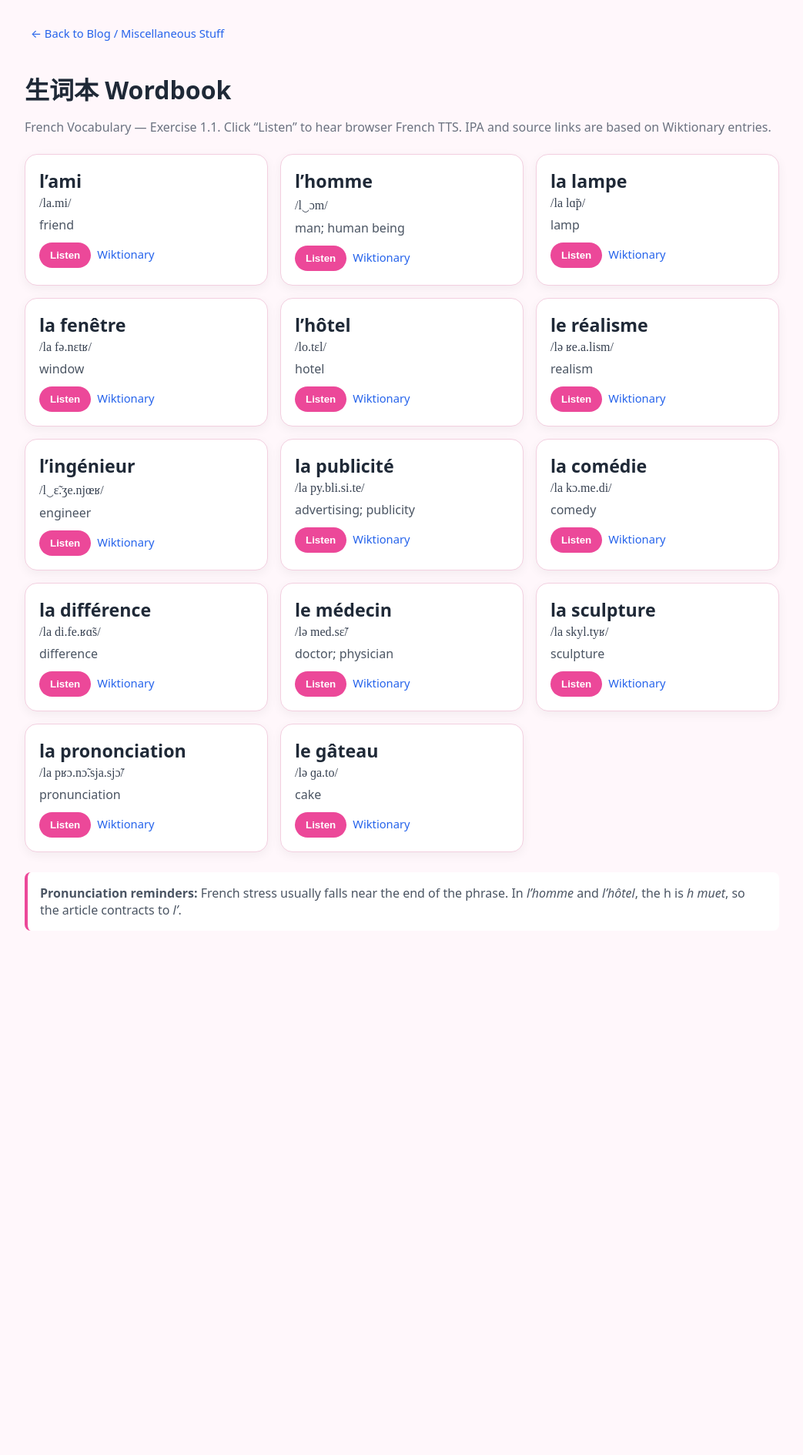
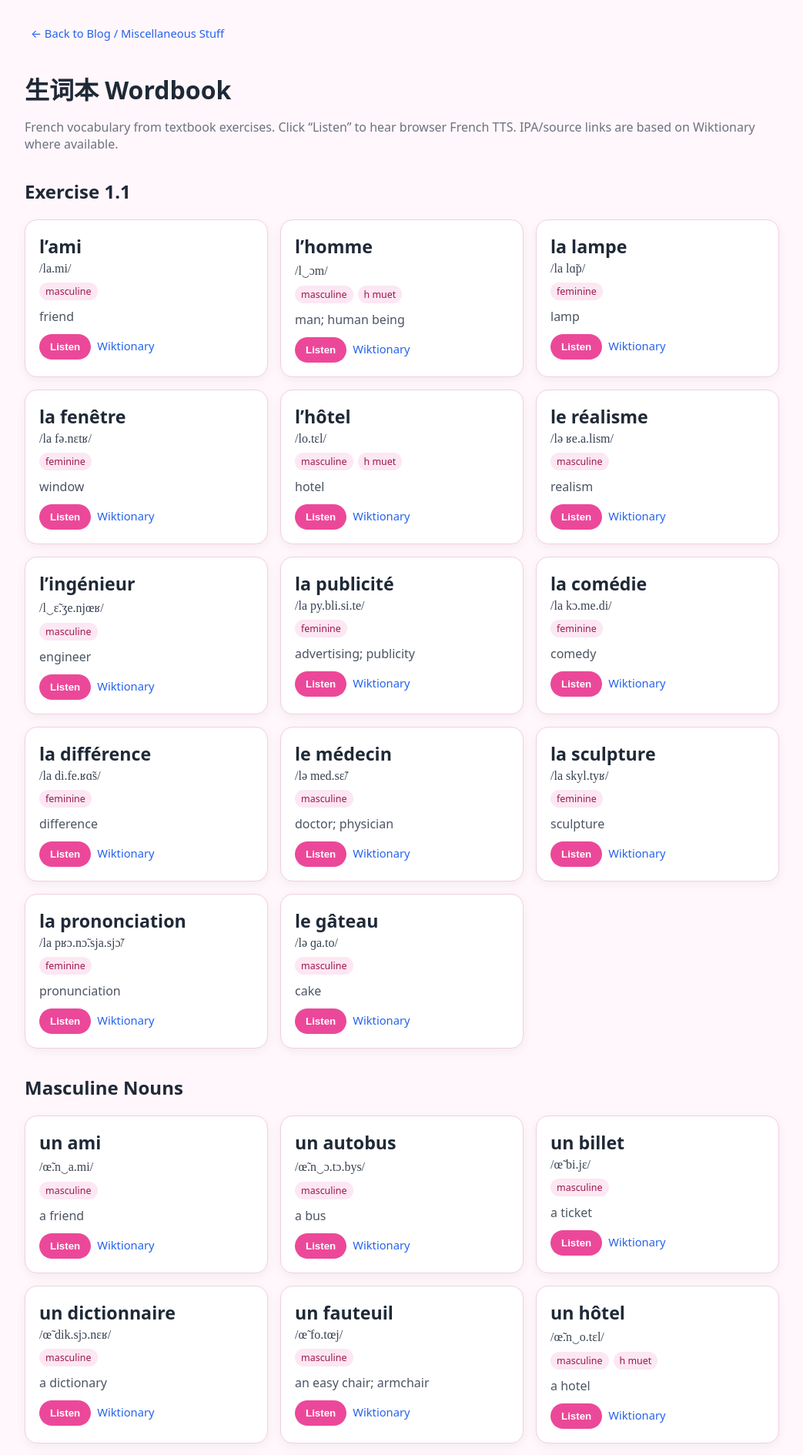
Before and after one commit to XYavecasdf/XYavecasdf.github.io, a Jekyll site: the page wordbook/index.html, which Jekyll copies as it is, in a window 1280 px wide. Shown: the top 1890 px of the page at 77% size, without its empty margins (118-1161 px from the left). Built offline with Jekyll 4.4.1, drawn with Linux system fonts in a browser that asks for light colours; before the commit the page ends 1241 px from its top, so only the background shows below that; some of the changed text lies outside the part shown.

Commit message:
Add French noun lesson vocabulary to Wordbook

```diff
--- a/wordbook/index.html
+++ b/wordbook/index.html
@@ -3,18 +3,20 @@
 <head>
   <meta charset="utf-8" />
   <meta name="viewport" content="width=device-width, initial-scale=1" />
-  <title>生词本 Wordbook — French Vocabulary Exercise 1.1</title>
+  <title>生词本 Wordbook — French Vocabulary</title>
   <style>
     :root { font-family: system-ui, -apple-system, BlinkMacSystemFont, 'Segoe UI', sans-serif; color: #1f2937; background: #fff7fb; }
     body { margin: 0; padding: 32px; }
     main { max-width: 980px; margin: 0 auto; }
     h1 { margin-bottom: 8px; }
+    h2 { margin-top: 34px; }
     .subtitle { color: #6b7280; margin-bottom: 24px; }
     .grid { display: grid; grid-template-columns: repeat(auto-fit, minmax(260px, 1fr)); gap: 16px; }
     .card { background: white; border: 1px solid #f3cfe0; border-radius: 16px; padding: 18px; box-shadow: 0 4px 14px rgba(0,0,0,.05); }
     .word { font-size: 1.45rem; font-weight: 750; margin-bottom: 4px; }
     .ipa { font-family: 'Charis SIL', 'Doulos SIL', serif; color: #374151; margin-bottom: 8px; }
     .meaning { color: #4b5563; margin-bottom: 12px; }
+    .tag { display: inline-block; font-size: .78rem; margin: 0 6px 10px 0; padding: 3px 8px; border-radius: 999px; background: #fce7f3; color: #9d174d; }
     button { border: 0; border-radius: 999px; padding: 9px 14px; cursor: pointer; background: #ec4899; color: white; font-weight: 650; }
     button:hover { background: #db2777; }
     a { color: #2563eb; text-decoration: none; font-size: .92rem; margin-left: 8px; }
@@ -27,37 +29,71 @@
 <main>
   <a class="back" href="/blog/#miscellaneous-stuff">← Back to Blog / Miscellaneous Stuff</a>
   <h1>生词本 Wordbook</h1>
-  <p class="subtitle">French Vocabulary — Exercise 1.1. Click “Listen” to hear browser French TTS. IPA and source links are based on Wiktionary entries.</p>
-  <section class="grid" id="cards"></section>
+  <p class="subtitle">French vocabulary from textbook exercises. Click “Listen” to hear browser French TTS. IPA/source links are based on Wiktionary where available.</p>
+  <div id="sections"></div>
   <div class="note">
-    <strong>Pronunciation reminders:</strong> French stress usually falls near the end of the phrase. In <em>l’homme</em> and <em>l’hôtel</em>, the h is <em>h muet</em>, so the article contracts to <em>l’</em>.
+    <strong>Pronunciation reminders:</strong> French stress usually falls near the end of the phrase. In <em>l’homme</em>, <em>l’hôtel</em>, and <em>l’héroïne</em>, the h is <em>h muet</em>. But <em>le héros</em> has <em>h aspiré</em>, so there is no elision.
   </div>
 </main>
 <script>
-const words = [
-  {fr:"l’ami", ipa:"/la.mi/", meaning:"friend", url:"https://fr.wiktionary.org/wiki/ami"},
-  {fr:"l’homme", ipa:"/l‿ɔm/", meaning:"man; human being", url:"https://fr.wiktionary.org/wiki/homme"},
-  {fr:"la lampe", ipa:"/la lɑ̃p/", meaning:"lamp", url:"https://fr.wiktionary.org/wiki/lampe"},
-  {fr:"la fenêtre", ipa:"/la fə.nɛtʁ/", meaning:"window", url:"https://fr.wiktionary.org/wiki/fen%C3%AAtre"},
-  {fr:"l’hôtel", ipa:"/lo.tɛl/", meaning:"hotel", url:"https://fr.wiktionary.org/wiki/h%C3%B4tel"},
-  {fr:"le réalisme", ipa:"/lə ʁe.a.lism/", meaning:"realism", url:"https://fr.wiktionary.org/wiki/r%C3%A9alisme"},
-  {fr:"l’ingénieur", ipa:"/l‿ɛ̃.ʒe.njœʁ/", meaning:"engineer", url:"https://fr.wiktionary.org/wiki/ing%C3%A9nieur"},
-  {fr:"la publicité", ipa:"/la py.bli.si.te/", meaning:"advertising; publicity", url:"https://fr.wiktionary.org/wiki/publicit%C3%A9"},
-  {fr:"la comédie", ipa:"/la kɔ.me.di/", meaning:"comedy", url:"https://fr.wiktionary.org/wiki/com%C3%A9die"},
-  {fr:"la différence", ipa:"/la di.fe.ʁɑ̃s/", meaning:"difference", url:"https://fr.wiktionary.org/wiki/diff%C3%A9rence"},
-  {fr:"le médecin", ipa:"/lə med.sɛ̃/", meaning:"doctor; physician", url:"https://fr.wiktionary.org/wiki/m%C3%A9decin"},
-  {fr:"la sculpture", ipa:"/la skyl.tyʁ/", meaning:"sculpture", url:"https://fr.wiktionary.org/wiki/sculpture"},
-  {fr:"la prononciation", ipa:"/la pʁɔ.nɔ̃.sja.sjɔ̃/", meaning:"pronunciation", url:"https://fr.wiktionary.org/wiki/prononciation"},
-  {fr:"le gâteau", ipa:"/lə ɡa.to/", meaning:"cake", url:"https://fr.wiktionary.org/wiki/g%C3%A2teau"}
+const groups = [
+  { title: 'Exercise 1.1', words: [
+    {fr:'l’ami', ipa:'/la.mi/', meaning:'friend', tags:['masculine'], url:'https://fr.wiktionary.org/wiki/ami'},
+    {fr:'l’homme', ipa:'/l‿ɔm/', meaning:'man; human being', tags:['masculine','h muet'], url:'https://fr.wiktionary.org/wiki/homme'},
+    {fr:'la lampe', ipa:'/la lɑ̃p/', meaning:'lamp', tags:['feminine'], url:'https://fr.wiktionary.org/wiki/lampe'},
+    {fr:'la fenêtre', ipa:'/la fə.nɛtʁ/', meaning:'window', tags:['feminine'], url:'https://fr.wiktionary.org/wiki/fen%C3%AAtre'},
+    {fr:'l’hôtel', ipa:'/lo.tɛl/', meaning:'hotel', tags:['masculine','h muet'], url:'https://fr.wiktionary.org/wiki/h%C3%B4tel'},
+    {fr:'le réalisme', ipa:'/lə ʁe.a.lism/', meaning:'realism', tags:['masculine'], url:'https://fr.wiktionary.org/wiki/r%C3%A9alisme'},
+    {fr:'l’ingénieur', ipa:'/l‿ɛ̃.ʒe.njœʁ/', meaning:'engineer', tags:['masculine'], url:'https://fr.wiktionary.org/wiki/ing%C3%A9nieur'},
+    {fr:'la publicité', ipa:'/la py.bli.si.te/', meaning:'advertising; publicity', tags:['feminine'], url:'https://fr.wiktionary.org/wiki/publicit%C3%A9'},
+    {fr:'la comédie', ipa:'/la kɔ.me.di/', meaning:'comedy', tags:['feminine'], url:'https://fr.wiktionary.org/wiki/com%C3%A9die'},
+    {fr:'la différence', ipa:'/la di.fe.ʁɑ̃s/', meaning:'difference', tags:['feminine'], url:'https://fr.wiktionary.org/wiki/diff%C3%A9rence'},
+    {fr:'le médecin', ipa:'/lə med.sɛ̃/', meaning:'doctor; physician', tags:['masculine'], url:'https://fr.wiktionary.org/wiki/m%C3%A9decin'},
+    {fr:'la sculpture', ipa:'/la skyl.tyʁ/', meaning:'sculpture', tags:['feminine'], url:'https://fr.wiktionary.org/wiki/sculpture'},
+    {fr:'la prononciation', ipa:'/la pʁɔ.nɔ̃.sja.sjɔ̃/', meaning:'pronunciation', tags:['feminine'], url:'https://fr.wiktionary.org/wiki/prononciation'},
+    {fr:'le gâteau', ipa:'/lə ɡa.to/', meaning:'cake', tags:['masculine'], url:'https://fr.wiktionary.org/wiki/g%C3%A2teau'}
+  ]},
+  { title: 'Masculine Nouns', words: [
+    {fr:'un ami', ipa:'/œ̃.n‿a.mi/', meaning:'a friend', tags:['masculine'], url:'https://fr.wiktionary.org/wiki/ami'},
+    {fr:'un autobus', ipa:'/œ̃.n‿ɔ.tɔ.bys/', meaning:'a bus', tags:['masculine'], url:'https://fr.wiktionary.org/wiki/autobus'},
+    {fr:'un billet', ipa:'/œ̃ bi.jɛ/', meaning:'a ticket', tags:['masculine'], url:'https://fr.wiktionary.org/wiki/billet'},
+    {fr:'un dictionnaire', ipa:'/œ̃ dik.sjɔ.nɛʁ/', meaning:'a dictionary', tags:['masculine'], url:'https://fr.wiktionary.org/wiki/dictionnaire'},
+    {fr:'un fauteuil', ipa:'/œ̃ fo.tœj/', meaning:'an easy chair; armchair', tags:['masculine'], url:'https://fr.wiktionary.org/wiki/fauteuil'},
+    {fr:'un hôtel', ipa:'/œ̃.n‿o.tɛl/', meaning:'a hotel', tags:['masculine','h muet'], url:'https://fr.wiktionary.org/wiki/h%C3%B4tel'},
+    {fr:'un jardin', ipa:'/œ̃ ʒaʁ.dɛ̃/', meaning:'a garden', tags:['masculine'], url:'https://fr.wiktionary.org/wiki/jardin'},
+    {fr:'un musée', ipa:'/œ̃ my.ze/', meaning:'a museum', tags:['masculine'], url:'https://fr.wiktionary.org/wiki/mus%C3%A9e'},
+    {fr:'un pianiste', ipa:'/œ̃ pja.nist/', meaning:'a pianist', tags:['masculine'], url:'https://fr.wiktionary.org/wiki/pianiste'},
+    {fr:'un salon', ipa:'/œ̃ sa.lɔ̃/', meaning:'a living room', tags:['masculine'], url:'https://fr.wiktionary.org/wiki/salon'}
+  ]},
+  { title: 'Feminine Nouns', words: [
+    {fr:'une amie', ipa:'/y.n‿a.mi/', meaning:'a female friend', tags:['feminine'], url:'https://fr.wiktionary.org/wiki/amie'},
+    {fr:'une bibliothèque', ipa:'/yn bi.bli.jɔ.tɛk/', meaning:'a library', tags:['feminine','false friend'], url:'https://fr.wiktionary.org/wiki/biblioth%C3%A8que'},
+    {fr:'une héroïne', ipa:'/y.n‿e.ʁɔ.in/', meaning:'a heroine', tags:['feminine','h muet'], url:'https://fr.wiktionary.org/wiki/h%C3%A9ro%C3%AFne'},
+    {fr:'une Hollandaise', ipa:'/yn ɔ.lɑ̃.dɛz/', meaning:'a Dutch woman', tags:['feminine'], url:'https://fr.wiktionary.org/wiki/Hollandaise'},
+    {fr:'une leçon', ipa:'/yn lə.sɔ̃/', meaning:'a lesson', tags:['feminine'], url:'https://fr.wiktionary.org/wiki/le%C3%A7on'},
+    {fr:'une librairie', ipa:'/yn li.bʁɛ.ʁi/', meaning:'a bookstore', tags:['feminine','false friend'], url:'https://fr.wiktionary.org/wiki/librairie'},
+    {fr:'une mère', ipa:'/yn mɛʁ/', meaning:'a mother', tags:['feminine'], url:'https://fr.wiktionary.org/wiki/m%C3%A8re'},
+    {fr:'une page', ipa:'/yn paʒ/', meaning:'a book page', tags:['feminine'], url:'https://fr.wiktionary.org/wiki/page'},
+    {fr:'une valise', ipa:'/yn va.liz/', meaning:'a suitcase', tags:['feminine'], url:'https://fr.wiktionary.org/wiki/valise'},
+    {fr:'une ville', ipa:'/yn vil/', meaning:'a city', tags:['feminine'], url:'https://fr.wiktionary.org/wiki/ville'}
+  ]}
 ];
 
-const cards = document.getElementById('cards');
-for (const w of words) {
-  const el = document.createElement('article');
-  el.className = 'card';
-  el.innerHTML = `<div class="word">${w.fr}</div><div class="ipa">${w.ipa}</div><div class="meaning">${w.meaning}</div><button type="button">Listen</button><a href="${w.url}" target="_blank" rel="noopener">Wiktionary</a>`;
-  el.querySelector('button').addEventListener('click', () => speak(w.fr));
-  cards.appendChild(el);
+const sections = document.getElementById('sections');
+for (const group of groups) {
+  const h = document.createElement('h2');
+  h.textContent = group.title;
+  sections.appendChild(h);
+  const grid = document.createElement('section');
+  grid.className = 'grid';
+  for (const w of group.words) {
+    const el = document.createElement('article');
+    el.className = 'card';
+    el.innerHTML = `<div class="word">${w.fr}</div><div class="ipa">${w.ipa || ''}</div><div>${(w.tags || []).map(t => `<span class="tag">${t}</span>`).join('')}</div><div class="meaning">${w.meaning}</div><button type="button">Listen</button><a href="${w.url}" target="_blank" rel="noopener">Wiktionary</a>`;
+    el.querySelector('button').addEventListener('click', () => speak(w.fr));
+    grid.appendChild(el);
+  }
+  sections.appendChild(grid);
 }
 
 function speak(text) {
```
